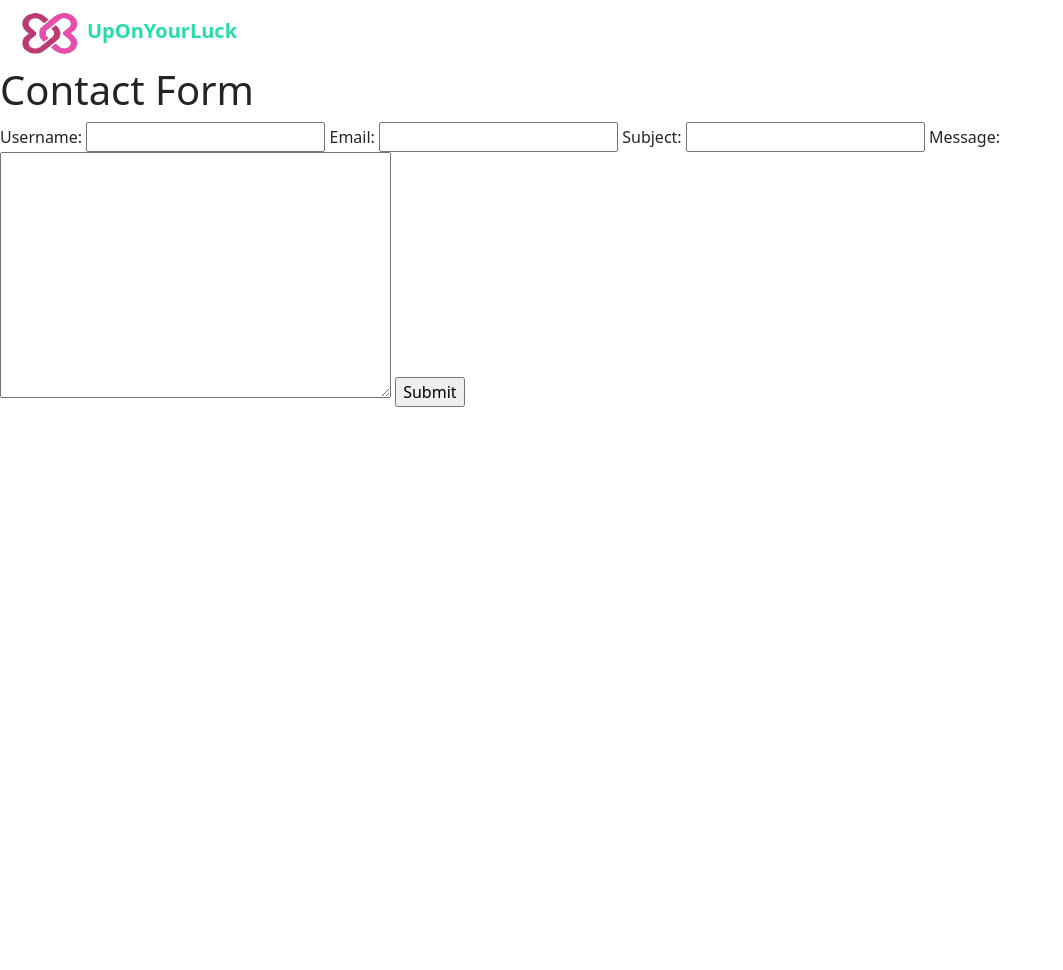
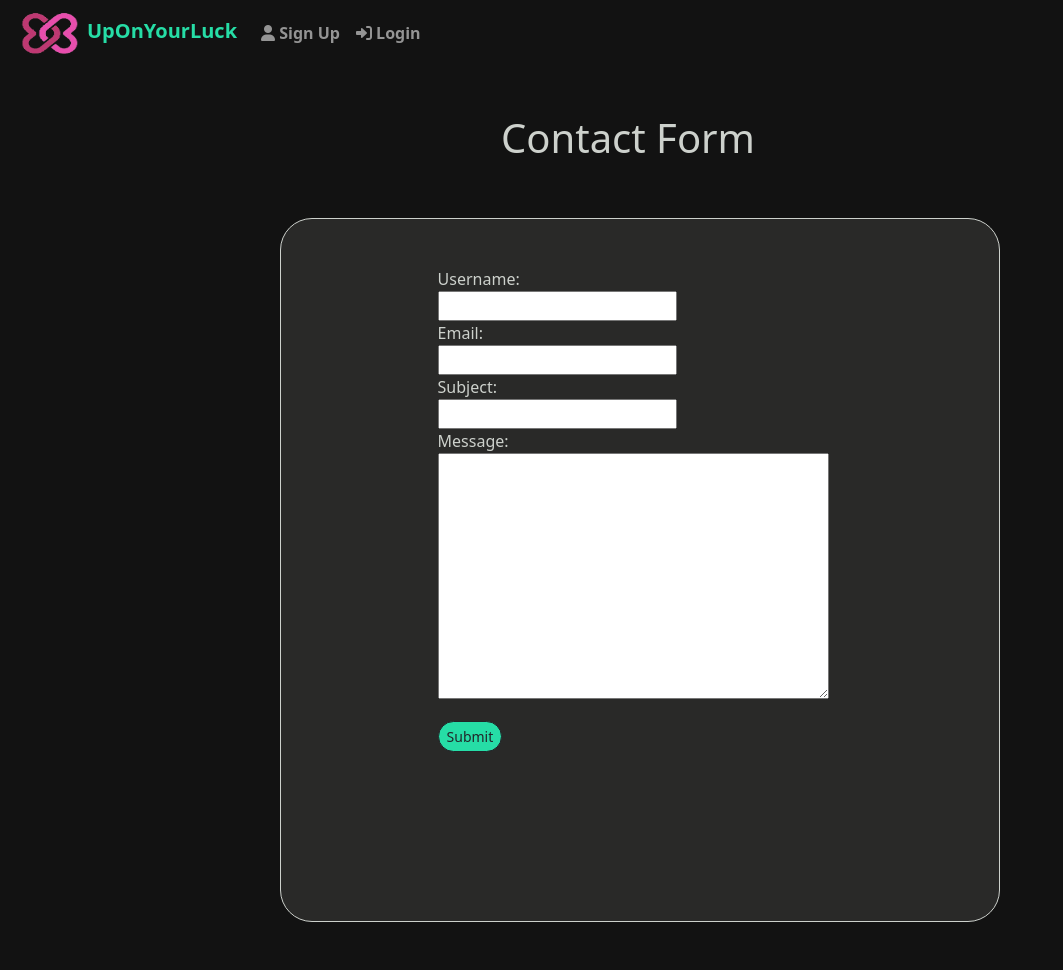
Before and after one commit to nebula1989/UpOnYourLuck, a Django app: page /contact in a window 1280 px wide. Shown: the whole page, without its empty margins (0-1063 px from the left). Before the commit the page ends 407 px from the top, so only its background shows below. Run offline with Django 4.2, Linux system fonts and the light colour scheme; some libraries are stand-ins or nearby versions.

Commit message:
update style in contact form

```diff
--- a/contact/templates/contact.html
+++ b/contact/templates/contact.html
@@ -1,7 +1,40 @@
 {% include 'base.html' %}
-<h1>Contact Form</h1>
-<form action="" method="post">
-   {% csrf_token %}
-   {{ form }}
-   <input type="submit" value="Submit">
-</form>
+
+{% load static %}
+
+{% block content %}
+{% block css %}
+    <link rel="stylesheet" type="text/css" href="{% static '/user/styles.css' %}" />
+    <link rel="stylesheet" href="https://cdnjs.cloudflare.com/ajax/libs/font-awesome/6.0.0/css/all.min.css"/>
+
+{% endblock %}
+
+<!--Title for the page-->
+<div class="row" style="width: 100%;">
+    <div class="col-lg-7 mx-auto text-center pt-5">
+        <h1 style="color: #CDD1CC;">Contact Form</h1>
+     </div>
+</div>
+
+
+
+<!--Form-->
+
+<div class="form group py-5 h-100 ">
+    <div class="row justify-content-center align-items-center h-100 " style="border-radius: 2rem;">
+        <div class="h-100 card" style="width: 45em; background-color: #292928; border-radius: 2rem; border-style: solid; border-color: #CDD1CC; border-width: 0.1rem; ">
+            <div class="col-lg-7 mx-auto text-left pt-5 50em">
+                <div class="col col-lg-10 col-xl-1" style="color: #CDD1CC" >
+
+                <form action="" method="post" >
+                    {% csrf_token %}
+                    {{ form }}
+                    <input type="submit" value="Submit" class="btn btn-outline-dark rounded-pill btn-sm" style="transform: translateY(1rem); background-color: #26dda6;">
+                </form>
+                </div>
+            </div>
+        </div>
+    </div>
+</div>
+
+{% endblock %}
```
Also changed, not shown: contact/static/user/styles.css (added, +21 -0 lines), contact/static/user/app.js (added).
